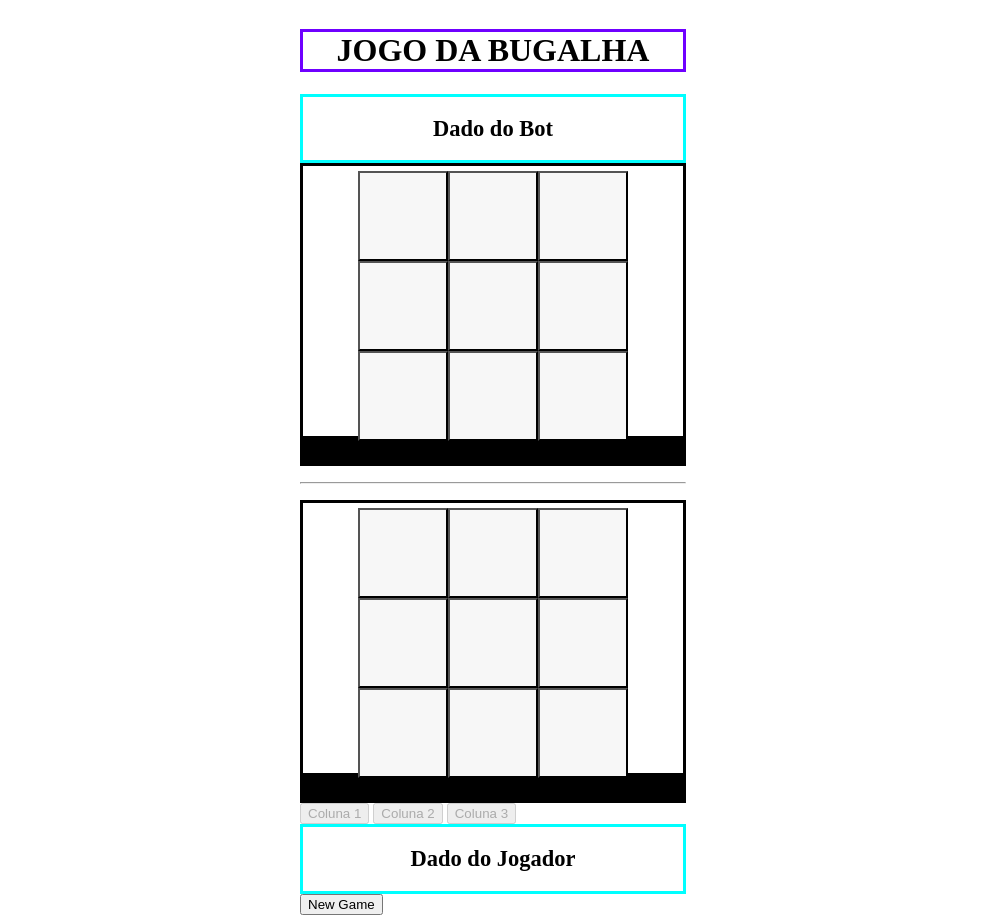
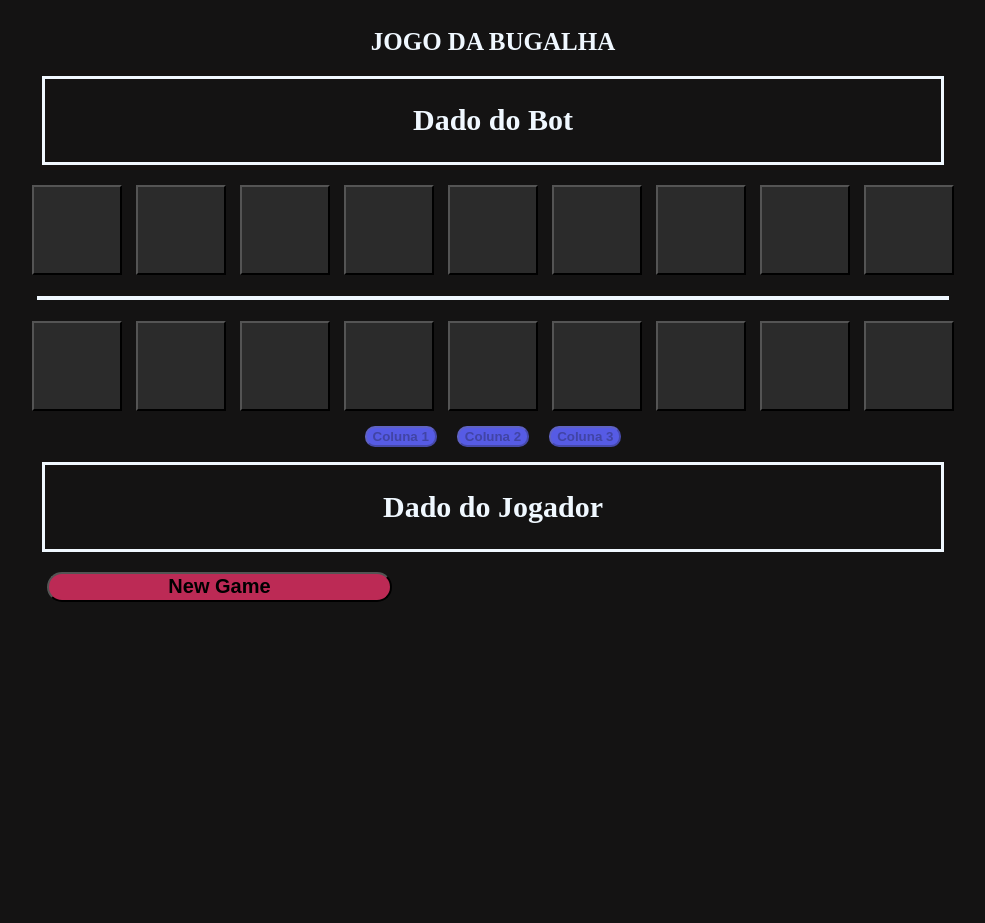
Before and after one commit to ufjf-dcc202/ufjf-dcc202-2023-3-a-trb-jogo-da-bugalha, a plain HTML site: page index.html in a window 1280 px wide. Shown: the whole page, without its empty margins (147-1132 px from the left). After the commit the page ends 800 px from the top, so only its background shows below. Drawn offline with Linux system fonts and the light colour scheme.

Commit message:
altera e completa css

```diff
--- a/style.css
+++ b/style.css
@@ -1,36 +1,46 @@
 body {
     display: flex;
     justify-content: center;
+    color: aliceblue;
+    background-color: #141313;
 }
 
-
 .dado {
-    font-size: 15px;
+    font-size: 20px;
     text-align: center;
     border-style: solid;
-    border-color: aqua;
+    border-color: aliceblue;
+    margin: 15px;
 }
 h1 {
+    font-size: 25px;
+    font-weight: bold;
     text-align: center;
     border-style: solid;
-    border-color: rgb(111, 0, 255);
+    border-color: transparent;
 }
 
-/*valores calculados*/
+/valores calculados/
 table {
     display:flex;
     justify-content: center;
     border-collapse: collapse;
     border-style: solid;
-    border-color: white;
+    border-color: transparent;
 }
 td {
     font-size: 30px;
-    padding-left: 20px;
-    padding-right: 20px;
+    padding-left: 30px;
+    padding-right: 30px;
+}
+.barra-horizontal {
+    border: 2px;
+    border-style: solid;
+    border-color: aliceblue;
+    margin: 10px;
 }
 
-/*tabuleiro*/
+/tabuleiro/
 .tabuleiro {
     display: grid;
     grid-template-columns: 90px 90px 90px;
@@ -38,22 +48,42 @@ td {
     width: 330px;
     padding-left: 50px;
     border-style: solid;
-    border-color: black;
-    border-bottom-width: 30px;
+    border-color: transparent;
+    border-bottom-width: 10px;
 }
 .tabuleiro button {
     width: 90px;
     height: 90px;
     margin: 5px;
     font-size: 30px;
-    background: #f7f7f7;
+    background: rgb(43, 43, 43);
+    color: aliceblue;
+}
+.jogador {
+    display: flex;
+    justify-content: center;
+    margin-top: 10px;
+    margin-bottom: 10px;
+}
+.jogador button {
+    margin-right: 20px;
+    background-color: rgb(86, 91, 229);
+    border-radius: 10px;
+    font-weight: bold;
+}
+#coluna2 {
+    margin-right: 0;
 }
 
 /* botao reset */
-#reiniciar {
+#botao {
     display: flex;
     justify-content: center;
+    border-radius: 30px;
+    font-size: 20px;
     margin: 20px;
     width: 345px;
     height: 30px;
+    font-weight: bold;
+    background-color: rgb(188, 42, 85);
 }
```
